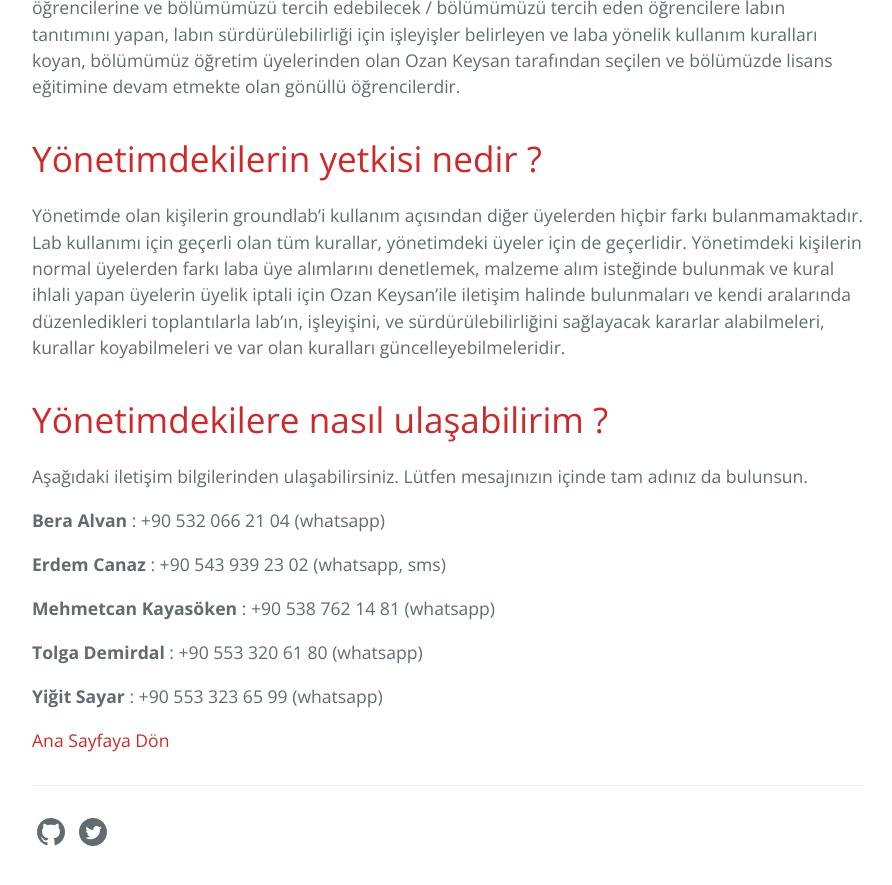
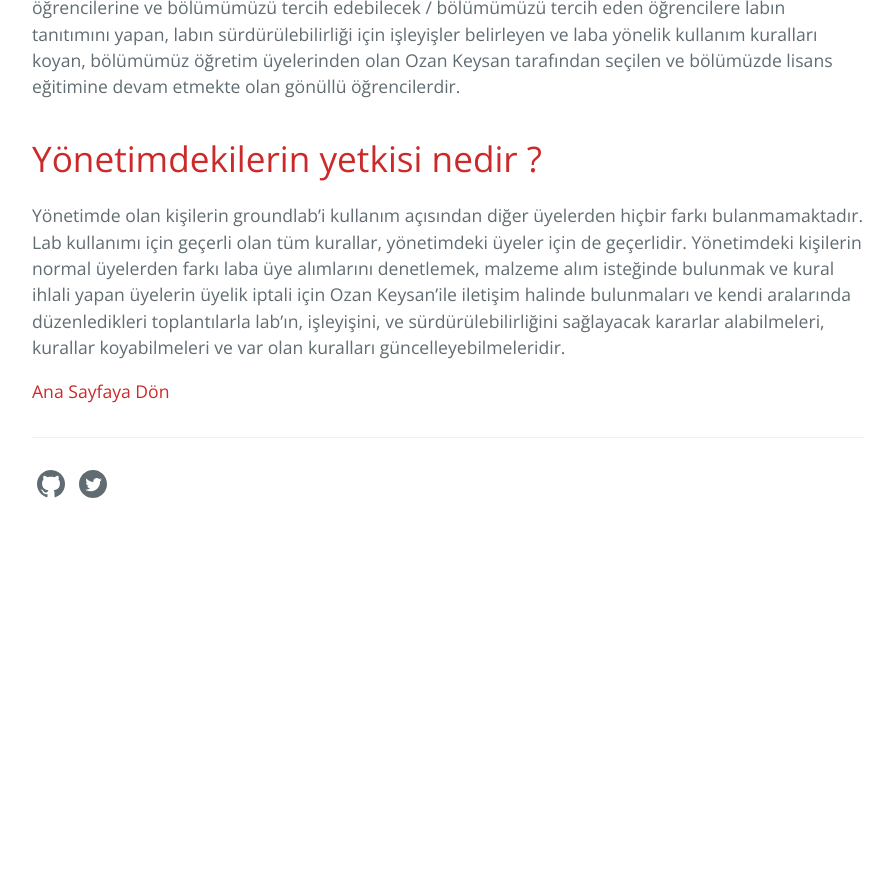
Before and after one commit to groundlabmetu/groundlabmetu.github.io, a Jekyll site: the page built from yönetim.md, in a window 1280 px wide and 900 px high, scrolled down 1288 px. Shown: the top 885 px of the window, without its empty margins (192-1084 px from the left). Built offline with Jekyll 4.4.1, drawn with Linux system fonts in a browser that asks for light colours; after the commit the page ends 1840 px from its top, so only the background shows below that.

Commit message:
Update yönetim.md

```diff
--- a/yönetim.md
+++ b/yönetim.md
@@ -23,18 +23,4 @@ GroundLab yönetimi; labda bulunan elektronik ölçüm aletleri, el aletleri ve
 Yönetimde olan kişilerin groundlab’i kullanım açısından diğer üyelerden hiçbir farkı bulanmamaktadır. Lab kullanımı için geçerli olan tüm kurallar, yönetimdeki üyeler için de geçerlidir. Yönetimdeki kişilerin normal üyelerden farkı laba üye alımlarını denetlemek, malzeme alım isteğinde bulunmak ve kural ihlali yapan üyelerin üyelik iptali için Ozan Keysan’ile iletişim halinde bulunmaları ve kendi aralarında düzenledikleri toplantılarla lab’ın, işleyişini, ve sürdürülebilirliğini sağlayacak kararlar alabilmeleri, kurallar koyabilmeleri ve var olan kuralları güncelleyebilmeleridir.
 
 
-<h1>Yönetimdekilere nasıl ulaşabilirim ?</h1>
-
-Aşağıdaki iletişim bilgilerinden ulaşabilirsiniz. Lütfen mesajınızın içinde tam adınız da bulunsun.
-
-**Bera Alvan**    		          : +90 532 066 21 04 (whatsapp)
-
-**Erdem Canaz**                   : +90 543 939 23 02 (whatsapp, sms)
-
-**Mehmetcan Kayasöken** : +90 538 762 14 81 (whatsapp)
-
-**Tolga Demirdal**               : +90 553 320 61 80 (whatsapp)
-
-**Yiğit Sayar**                      : +90 553 323 65 99 (whatsapp)
-
 [Ana Sayfaya Dön](https://groundlabmetu.github.io/)
```
